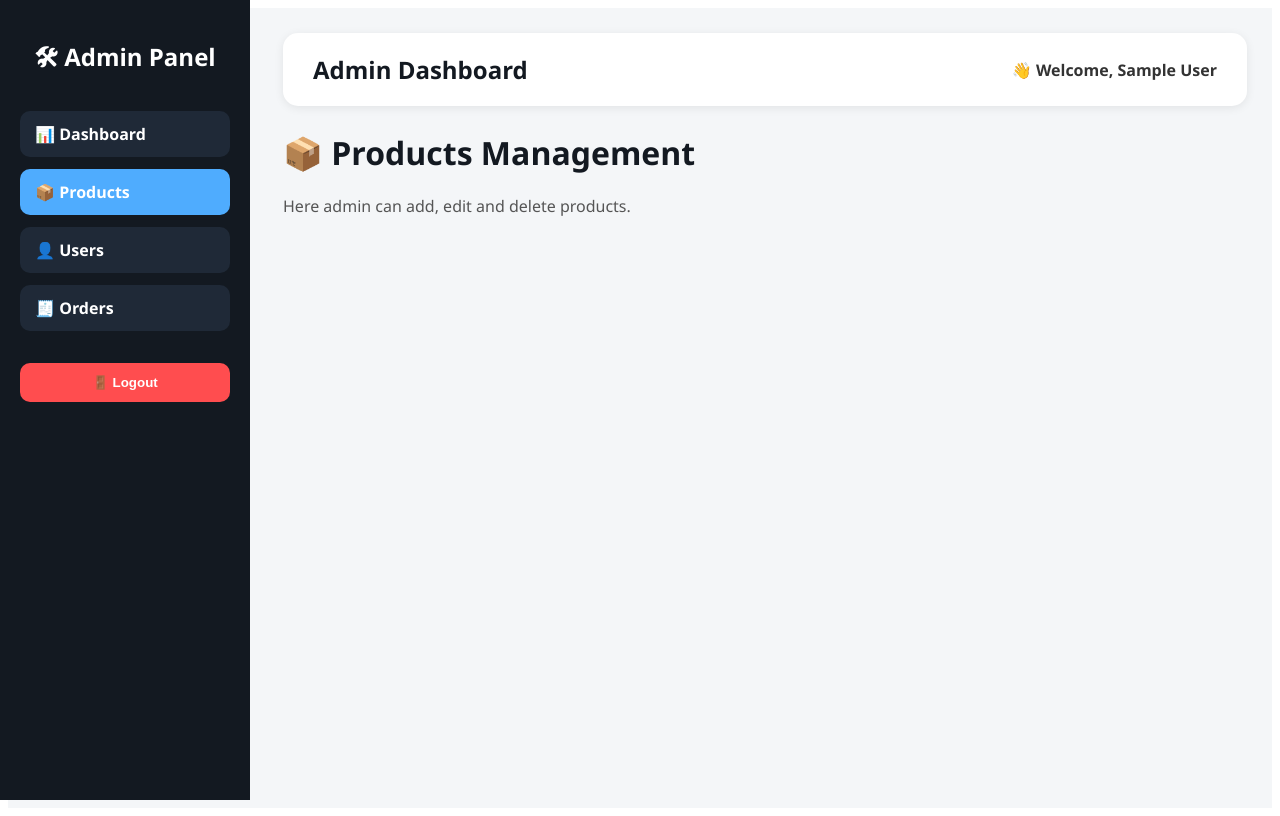
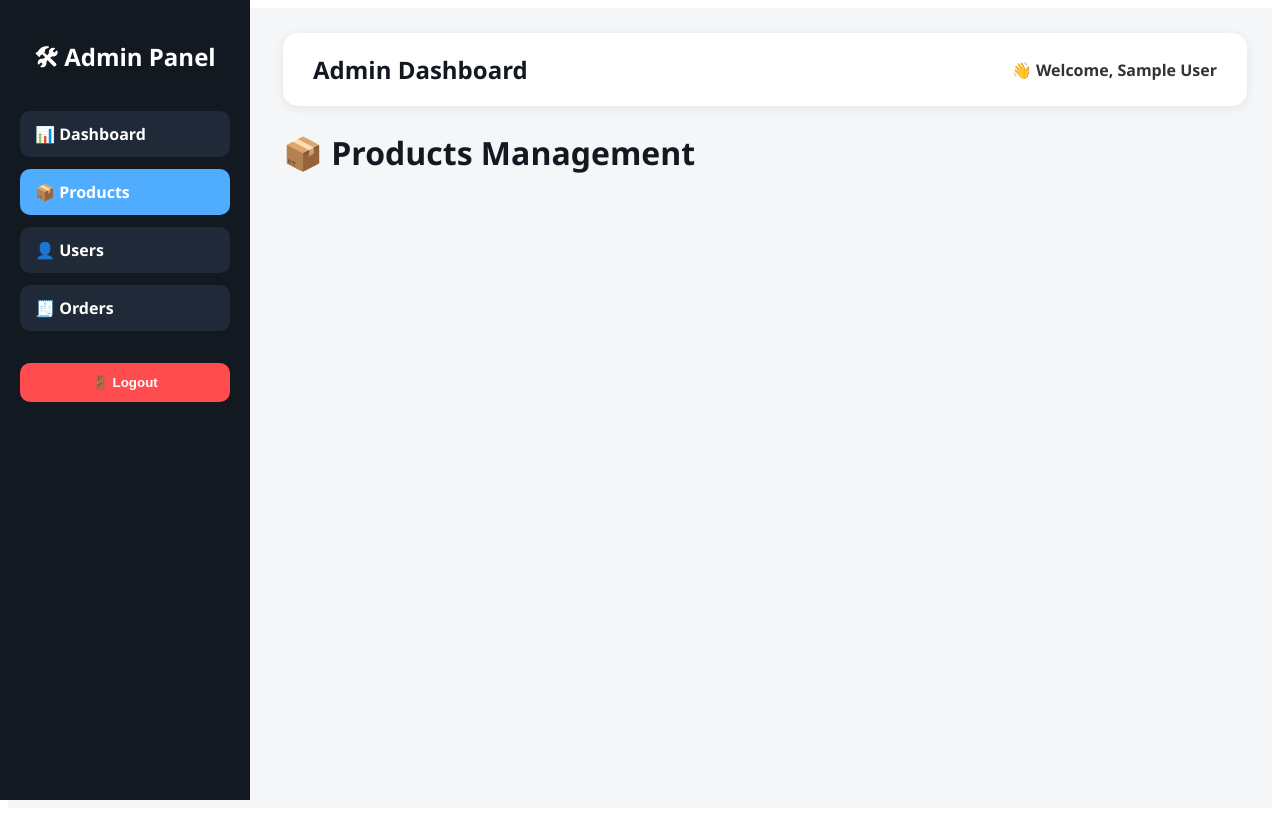
Before and after one commit to basilribumon/e-commerse, a React (Vite) app: page /admin/products in a window 1280 px wide. Built offline with nearby package versions, Linux system fonts and the light colour scheme; sample sign-in values are in the browser's storage.

Commit message:
refactor: Clean up AdminProducts component by removing unused paragraph and extra whitespace

```diff
--- a/src/admin/pagess/adminProducts.jsx
+++ b/src/admin/pagess/adminProducts.jsx
@@ -1,5 +1,9 @@
 import AdminLayout from "../../layouts/AdminLayout";
+
+
 function AdminProducts() {
+
+
   return (
     <AdminLayout>
       <div>
@@ -7,9 +11,8 @@ function AdminProducts() {
           📦 Products Management
         </h1>
 
-        <p style={{ color: "#555" }}>
-          Here admin can add, edit and delete products.
-        </p>
+
+
       </div>
     </AdminLayout>
   );
```
